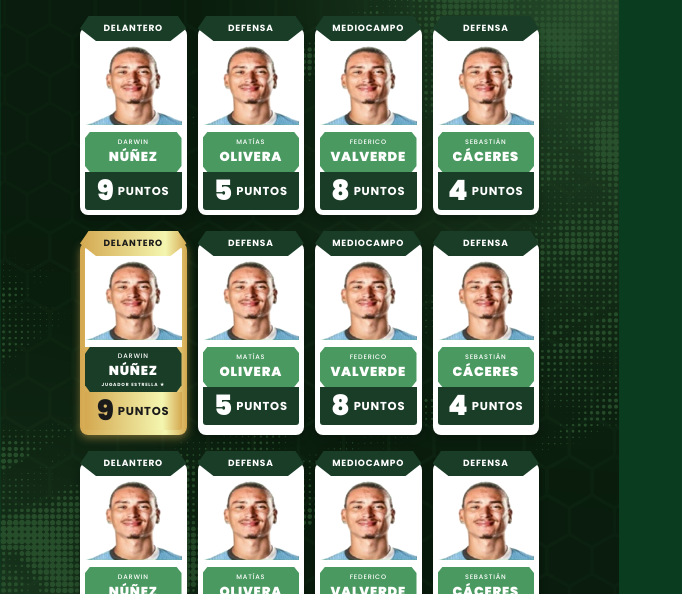
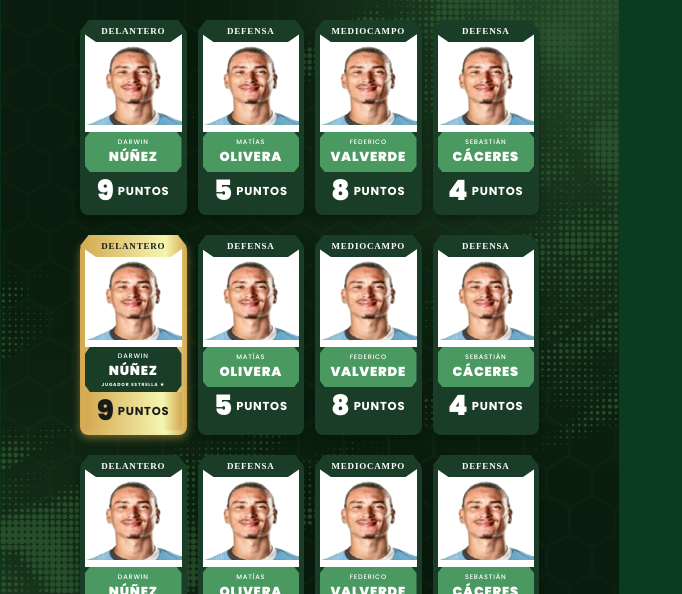
Before and after one commit to slotservice/GabrielM, a plain HTML site: page index.html in a window 1280 px wide. Shown: the part 206-800 px from the top of the page, without its empty margins (0-682 px from the left). Drawn offline with Linux system fonts and the light colour scheme.

Commit message:
Fix font declarations and adjust card styling

```diff
--- a/styles.css
+++ b/styles.css
@@ -75,6 +75,7 @@ body {
 }
 
 .subtitle {
+    font-family: Poppins, Light;
     font-size: 36px;
     font-weight: 300;
     letter-spacing: 5px;
@@ -85,6 +86,7 @@ body {
 }
 
 .match-info {
+    font-family: Poppins, Bold;
     font-size: 17px;
     font-weight: 300;
     color: white;
@@ -105,7 +107,7 @@ body {
 
 /* Player Card */
 .player-card {
-    background: white;
+    background: #1a3d28;
     border-radius: 8px;
     overflow: visible;
     box-shadow: 0 3px 8px rgba(0, 0, 0, 0.3);
@@ -116,6 +118,7 @@ body {
 
 /* Position Label */
 .position-label {
+    font-family: Montserrat, Bold;
     background: #1a3d28;
     color: white;
     text-align: center;
@@ -125,7 +128,7 @@ body {
     letter-spacing: 0.8px;
     text-transform: uppercase;
     position: absolute;
-    top: -11px;
+    top: -7px;
     left: 50%;
     transform: translateX(-50%);
     z-index: 10;
@@ -160,6 +163,7 @@ body {
 
 /* Player Name Section */
 .player-name {
+    font-family: Poppins, Bold;
     background: #4a9960;
     color: white;
     text-align: center;
@@ -209,6 +213,7 @@ body {
 
 /* Points Box */
 .points-box {
+    font-family: Poppins, ExtraBold;
     background: #1a3d28;
     color: white;
     text-align: center;
@@ -232,6 +237,7 @@ body {
 }
 
 .points-number {
+    font-family: Poppins, Bold;
     font-size: 28px;
     font-weight: 900;
     line-height: 1;
```
